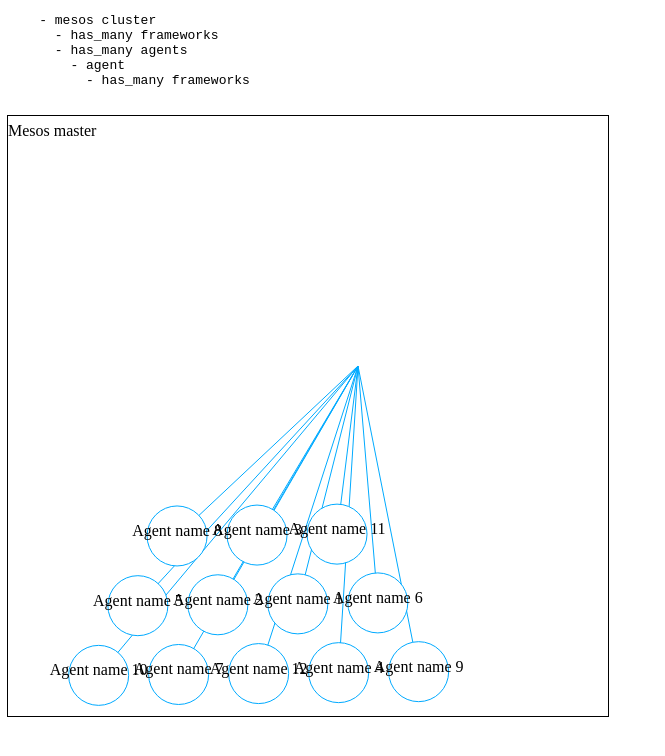
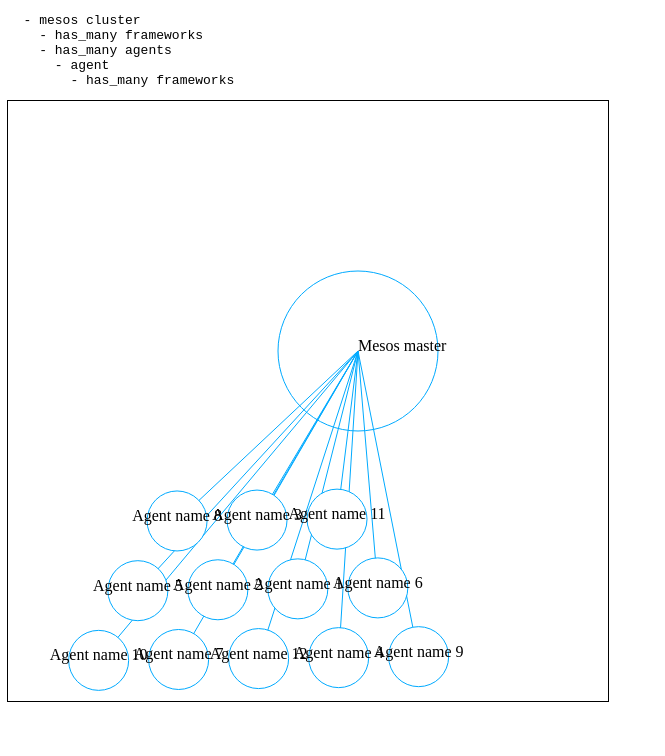
Before and after one commit to ignovak/container-solutions, a plain HTML site: page index.html in a window 1280 px wide. Shown: the whole page, without its empty margins (0-665 px from the left). Drawn offline with Linux system fonts and the light colour scheme.

Commit message:
Move variables to config and css

```diff
--- a/index.html
+++ b/index.html
@@ -1,10 +1,7 @@
 <!DOCTYPE html>
-<html lang="en">
-<head>
 <meta charset="utf-8">
 <title>Elastic search</title>
-</head>
-<body>
+<link rel="stylesheet" href="main.css" media="screen">
 <pre>
   - mesos cluster
     - has_many frameworks
@@ -13,9 +10,9 @@
         - has_many frameworks
 </pre>
 
-  <div id="main"></div>
+<div id="main">
+  <svg>
+</div>
+
 <script src="d3.js"></script>
 <script src="main.js"></script>
-
-</body>
-</html>
--- /dev/null
+++ b/main.css
@@ -0,0 +1,22 @@
+#main svg {
+  width: 600px;
+  height: 600px;
+  outline: 1px solid;
+}
+
+g {
+  stroke-width: 1px;
+}
+
+g:hover {
+  stroke-width: 2px;
+}
+
+line {
+  stroke: #0af;
+}
+
+circle {
+  stroke: #0af;
+  fill: #fff;
+}
--- a/main.js
+++ b/main.js
@@ -1,17 +1,23 @@
-var agentRadius = 30
-var angleDelta = Math.PI / 15
-var angleOffset = Math.PI / 12
-var outerRadius = 250
+var config = {
+  agentRadius: 30,
+  master: {
+    x: 350,
+    y: 250
+  }
+}
 
-var main = d3.select('#main')
-  .append('svg')
-  .attr('width', 600)
-  .attr('height', 600)
-  .style('outline', '1px solid');
+var main = d3.select('#main svg')
+
+main.append('circle')
+    .attr('cx', config.master.x)
+    .attr('cy', config.master.y)
+    .attr('r', 80)
+    .attr('fill', '#69c')
 
 main.append('text')
     .text('Mesos master')
-    .attr('y', 20);
+    .attr('x', config.master.x)
+    .attr('y', config.master.y)
 
 d3.json('data.json', function (error, data) {
     render(data);
@@ -23,40 +29,27 @@
     .data(data)
     .enter()
     .append('line')
-    .attr('stroke', '#0af')
 
   var agents = main.selectAll('g')
     .data(data)
     .enter()
     .append('g')
-      .attr('transform', function (_, i) {
-        var edgeRadius = outerRadius * (i % 2 ? 0.8 : 1)
-        var offsetX = agentRadius * 2 + (i % 2 ? 60 : 0)
-        var offsetY = agentRadius * 3 + (i % 2 ? -40 : 0)
-        var x = edgeRadius * (1 - Math.cos(angleOffset + angleDelta * i)) + offsetX
-        var y = edgeRadius * Math.sin(angleOffset + angleDelta * i) + offsetY
-        return `translate(${x}, ${y})`
-      })
     .on('mouseenter', function () {
       d3.select(this)
         .select('circle')
         .transition()
-        .attr('r', agentRadius * 2)
-        .attr('stroke-width', 2);
+        .attr('r', config.agentRadius * 2)
     })
     .on('mouseleave', function () {
       d3.select(this)
         .select('circle')
         .transition()
-        .attr('r', agentRadius)
-        .attr('stroke-width', 1);
+        .attr('r', config.agentRadius)
     })
 
   agents
     .append('circle')
-      .attr('r', agentRadius)
-      .attr('fill', '#fff')
-      .attr('stroke', '#0af')
+      .attr('r', config.agentRadius)
 
   agents
     .append('text')
@@ -73,20 +66,10 @@
     .on('tick', function() {
       agents.attr('transform', _ => `translate(${_.x}, ${_.y})`)
       links
-        .attr('x1', 350)
-        .attr('y1', 250)
+        .attr('x1', config.master.x)
+        .attr('y1', config.master.y)
         .attr('x2', _ => _.x)
         .attr('y2', _ => _.y)
     })
 
 }
-
-  // .selectAll('rect')
-  //   .data([100, 200, 300, 400])
-  //   .enter()
-  //   .append('rect')
-  //     .attr('x', _ => _)
-  //     .attr('y', 100)
-  //     .attr('width', 90)
-  //     .attr('height', 100)
-  //     .attr('fill', '#faa')
```
Lines whose indentation alone changed are shown as unchanged.
